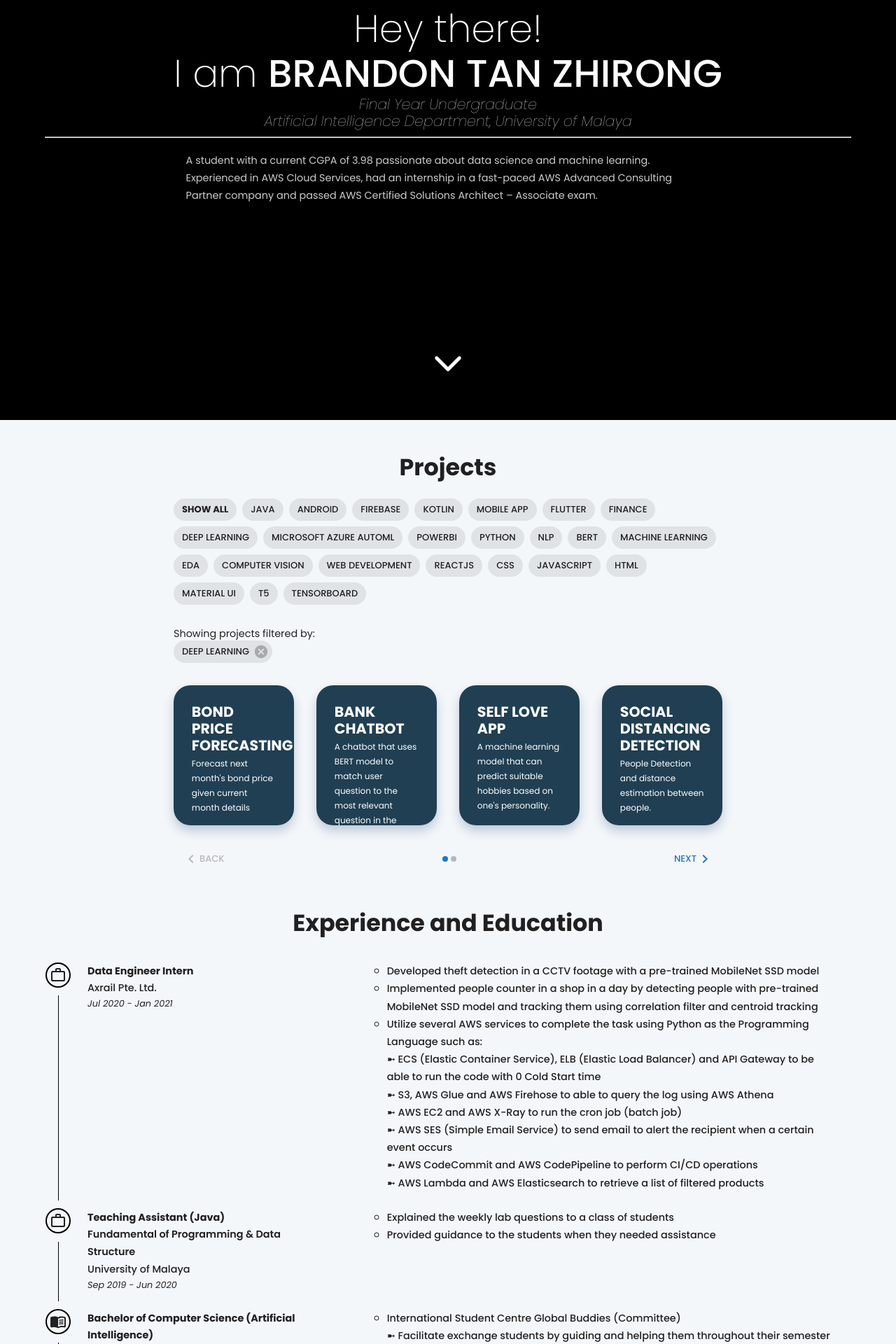
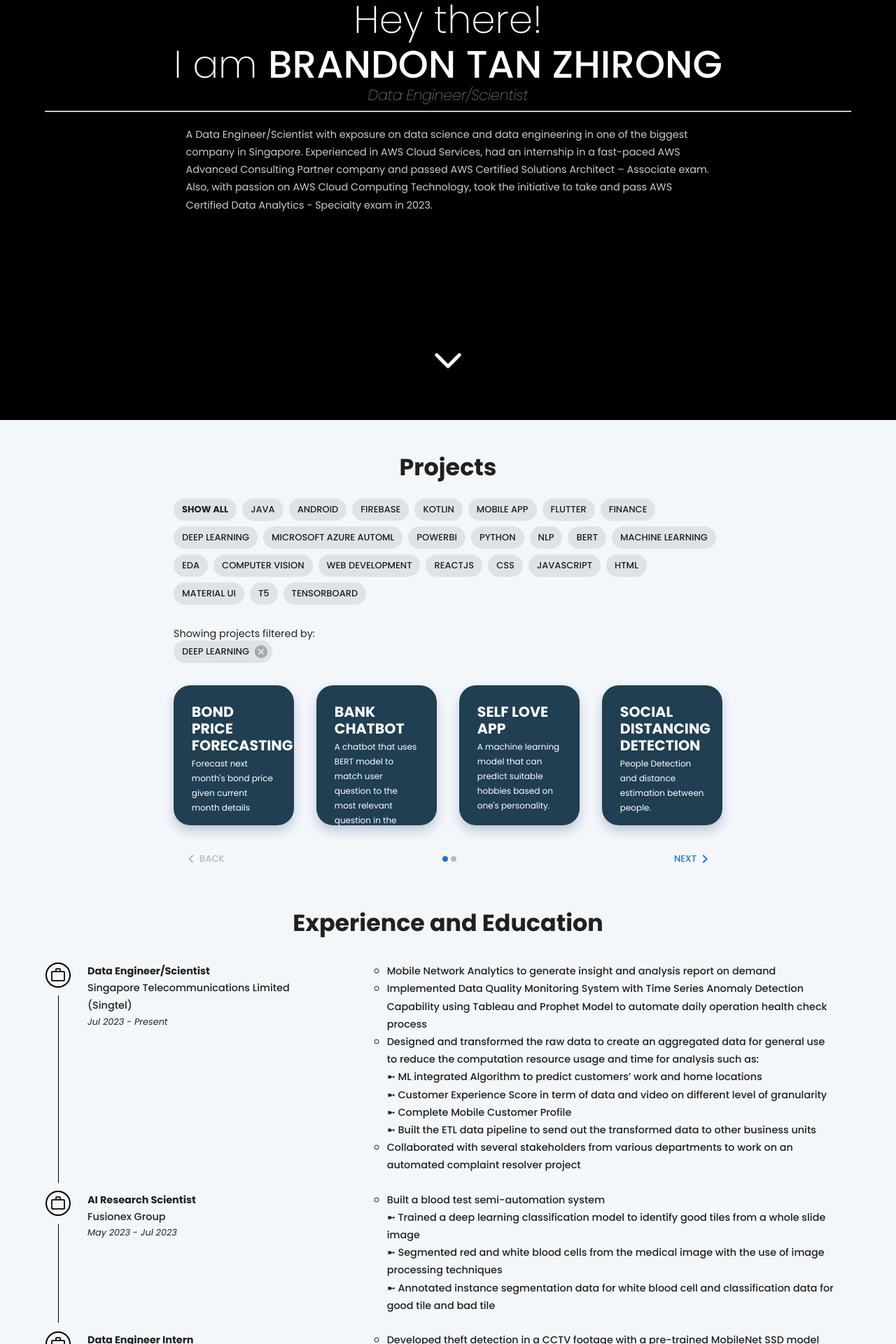
Before and after one commit to brandontanzhirong/brandontanzhirong.github.io, a React (Create React App) app: page / in a window 1280 px wide. Shown: the part 200-2120 px from the top of the page at 70% size. Built offline with nearby package versions, Linux system fonts and the light colour scheme.

Commit message:
Updated new achievements and latest description

```diff
--- a/package.json
+++ b/package.json
@@ -19,7 +19,7 @@
     "react": "^17.0.2",
     "react-dom": "^17.0.2",
     "react-router-dom": "^6.2.1",
-    "react-scripts": "5.0.0",
+    "react-scripts": "^5.0.0",
     "save-dev": "0.0.1-security",
     "web-vitals": "^2.1.3"
   },
@@ -48,6 +48,5 @@
       "last 1 firefox version",
       "last 1 safari version"
     ]
-  },
-  "devDependencies": {}
+  }
 }
--- a/src/components/sections/acheivements/Acheivements.jsx
+++ b/src/components/sections/acheivements/Acheivements.jsx
@@ -1,6 +1,7 @@
 import Typography from "@mui/material/Typography";
 import { Container, Stack } from "@mui/material";
 import awsSolutionArchitect from "../../../assets/awsSolutionArchitect.png";
+import awsDataAnalytics from "../../../assets/awsDataAnalytics.png";
 import umhackathon from "../../../assets/umhackathon.jpg";
 import microsoftDA100 from "../../../assets/microsoftDA100.png";
 import AcheivementItem from "./AcheivementItem";
@@ -28,6 +29,13 @@ const acheivements = [
     description: `On Feb 2022, I attended a 4 days of DA-100 : Analysing Data with Power BI course with Trainocate Malaysia.
     From the training programme, I was given a free exam voucher to take the exam.
     After a week of practices, I passed the exam with flying colour.`,
+  },
+  {
+    title: "AWS Certified Data Analytics - Specialty",
+    date: "Issued Jun 2023 - Expires Jun 2026",
+    img: awsDataAnalytics,
+    description: `I spent 2-3 months to study for this exam while coping with my current job workload.
+    In the end, I passed the exam and learnt a lot on big data in the cloud environment.`,
   },
 ];
 
--- a/src/components/sections/home/Home.jsx
+++ b/src/components/sections/home/Home.jsx
@@ -67,9 +67,7 @@ export default function Home() {
             fontWeight: "100",
           }}
         >
-          Final Year Undergraduate
-          <br />
-          Artificial Intelligence Department, University of Malaya
+          Data Engineer/Scientist
         </Typography>
         <hr />
         <Typography
@@ -82,10 +80,10 @@ export default function Home() {
             mx: { xs: 0, md: "auto" },
           }}
         >
-          A student with a current CGPA of 3.98 passionate about data science
-          and machine learning. Experienced in AWS Cloud Services, had an
-          internship in a fast-paced AWS Advanced Consulting Partner company and
-          passed AWS Certified Solutions Architect – Associate exam.
+          A Data Engineer/Scientist with exposure on data science and data engineering in one of the biggest company in Singapore.
+          Experienced in AWS Cloud Services, had an internship in a fast-paced AWS Advanced Consulting Partner company and
+          passed AWS Certified Solutions Architect – Associate exam. Also, with passion on AWS Cloud Computing Technology,
+          took the initiative to take and pass AWS Certified Data Analytics - Specialty exam in 2023.
         </Typography>
       </Container>
       <Button
--- a/src/components/sections/timeline/CustomTimeline.jsx
+++ b/src/components/sections/timeline/CustomTimeline.jsx
@@ -5,6 +5,32 @@ import { Container } from "@mui/material";
 import CustomTimelineItem from "./CustomTimelineItem";
 
 const steps = [
+  {
+    title: "Data Engineer/Scientist",
+    place: "Singapore Telecommunications Limited (Singtel)",
+    isEducation: false,
+    startDate: "Jul 2023",
+    endDate: "Present",
+    description: `Mobile Network Analytics to generate insight and analysis report on demand
+    Implemented Data Quality Monitoring System with Time Series Anomaly Detection Capability using Tableau and Prophet Model to automate daily operation health check process
+    Designed and transformed the raw data to create an aggregated data for general use to reduce the computation resource usage and time for analysis such as:
+    ➼	ML integrated Algorithm to predict customers’ work and home locations
+    ➼	Customer Experience Score in term of data and video on different level of granularity
+    ➼	Complete Mobile Customer Profile
+    ➼	Built the ETL data pipeline to send out the transformed data to other business units
+    Collaborated with several stakeholders from various departments to work on an automated complaint resolver project`,
+  },
+  {
+    title: "AI Research Scientist",
+    place: "Fusionex Group",
+    isEducation: false,
+    startDate: "May 2023",
+    endDate: "Jul 2023",
+    description: `Built a blood test semi-automation system
+    ➼	Trained a deep learning classification model to identify good tiles from a whole slide image
+    ➼	Segmented red and white blood cells from the medical image with the use of image processing techniques
+    ➼	Annotated instance segmentation data for white blood cell and classification data for good tile and bad tile`,
+  },
   {
     title: "Data Engineer Intern",
     place: "Axrail Pte. Ltd.",
```
Also changed, not shown: src/assets/awsDataAnalytics.png (added), 1 other file (tests, documents, lock files or other folders).
